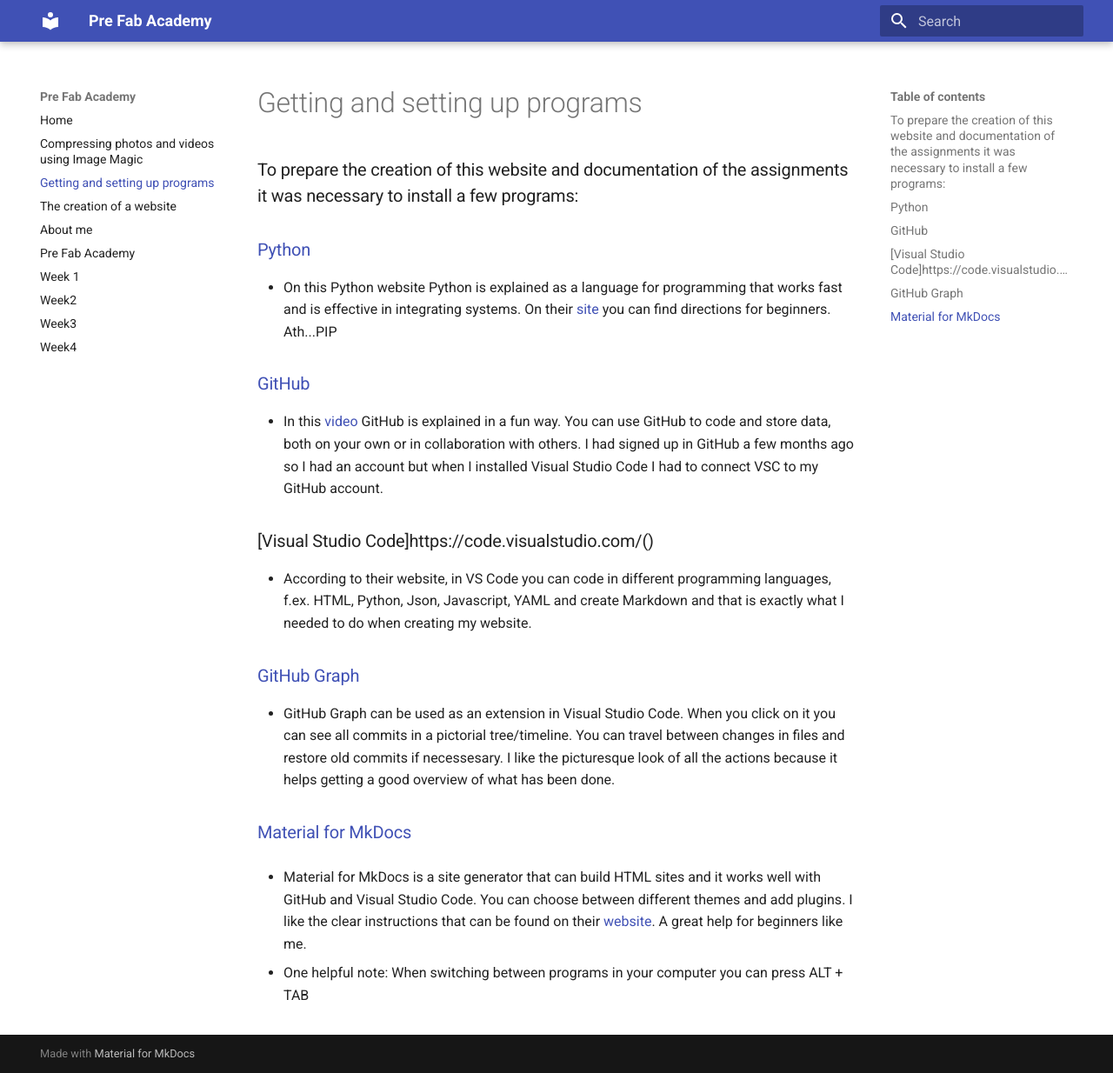
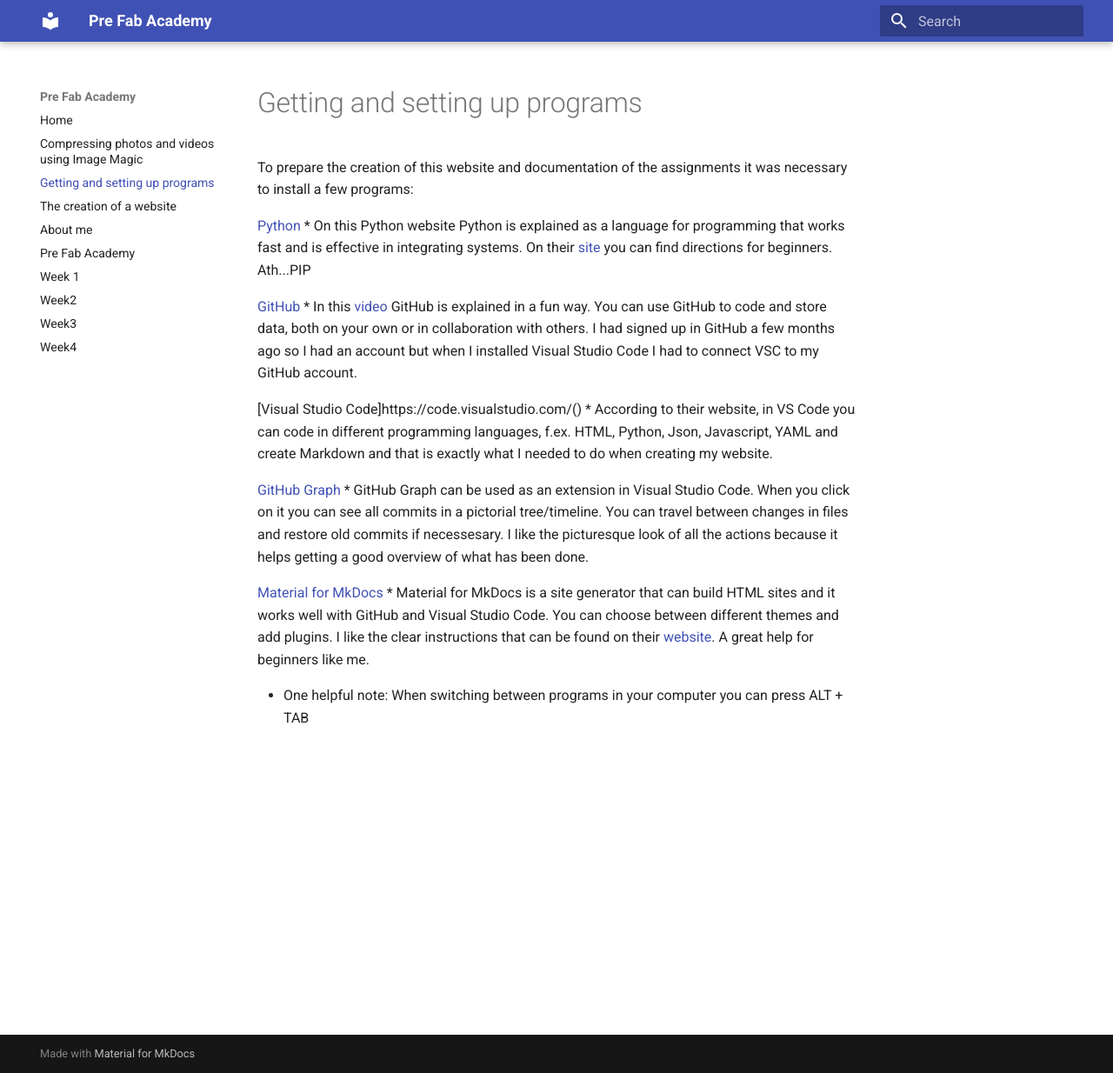
Before and after one commit to OlofH2/Before-Fab-Academy, an MkDocs documentation site: the page built from docs/Programs.md, in a window 1280 px wide and 1234 px high. Shown: the whole window at 87% size. Built offline with MkDocs 1.6.1 and Material for MkDocs 9.7.7, drawn with Linux system fonts in a browser that asks for light colours.

Commit message:
Myllumerki tekin burt úr programs

```diff
--- a/docs/Programs.md
+++ b/docs/Programs.md
@@ -1,22 +1,22 @@
 #Getting and setting up programs
 
-###To prepare the creation of this website and documentation of the assignments it was necessary to install a few programs:
+To prepare the creation of this website and documentation of the assignments it was necessary to install a few programs:
 
 
-###[Python](https://marketplace.visualstudio.com/items?itemName=ms-python.python)
+[Python](https://marketplace.visualstudio.com/items?itemName=ms-python.python)
 * On this Python website Python is explained as a language for programming that works fast and is effective in integrating systems. On their [site](https://www.python.org/about/gettingstarted/) you can find directions for beginners.
 Ath...PIP
 
-###[GitHub](https://github.com/)
+[GitHub](https://github.com/)
 * In this [video](https://www.youtube.com/watch?v=pBy1zgt0XPc) GitHub is explained in a fun way. You can use GitHub to code and store data, both on your own or in collaboration with others. I had signed up in GitHub a few months ago so I had an account but when I installed Visual Studio Code I had to connect VSC to my GitHub account.
 
-###[Visual Studio Code]https://code.visualstudio.com/()
+[Visual Studio Code]https://code.visualstudio.com/()
 * According to their website, in VS Code you can code in different programming languages, f.ex. HTML, Python, Json, Javascript, YAML and create Markdown and that is exactly what I needed to do when creating my website.
 
-###[GitHub Graph](https://marketplace.visualstudio.com/items?itemName=mhutchie.git-graph)
+[GitHub Graph](https://marketplace.visualstudio.com/items?itemName=mhutchie.git-graph)
 * GitHub Graph can be used as an extension in Visual Studio Code. When you click on it you can see all commits in a pictorial tree/timeline. You can travel between changes in files and restore old commits if necessesary. I like the picturesque look of all the actions because it helps getting a good overview of what has been done.
 
-###[Material for MkDocs](https://squidfunk.github.io/mkdocs-material/)
+[Material for MkDocs](https://squidfunk.github.io/mkdocs-material/)
 * Material for MkDocs is a site generator that can build HTML sites and it works well with GitHub and Visual Studio Code. You can choose between different themes and add plugins. I like the clear instructions that can be found on their [website](https://www.mkdocs.org/). A great help for beginners like me.
 
 
```
Also changed, not shown: docs/Compressing_photos.md (+1 -1 lines).
